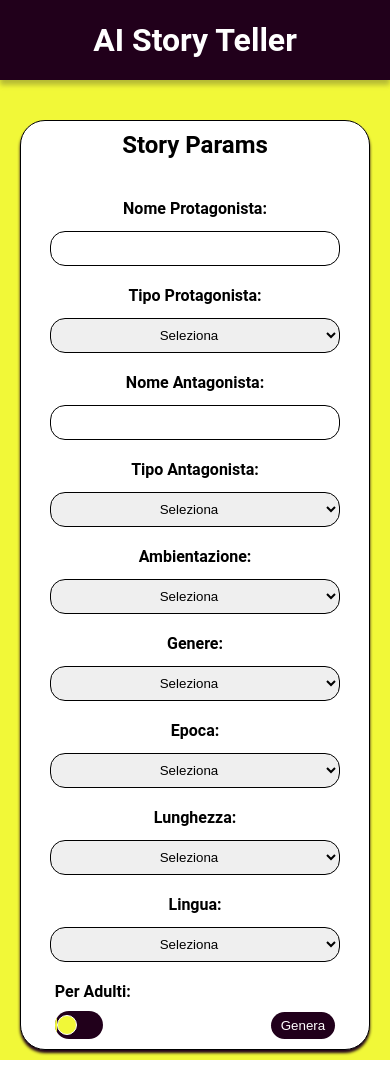
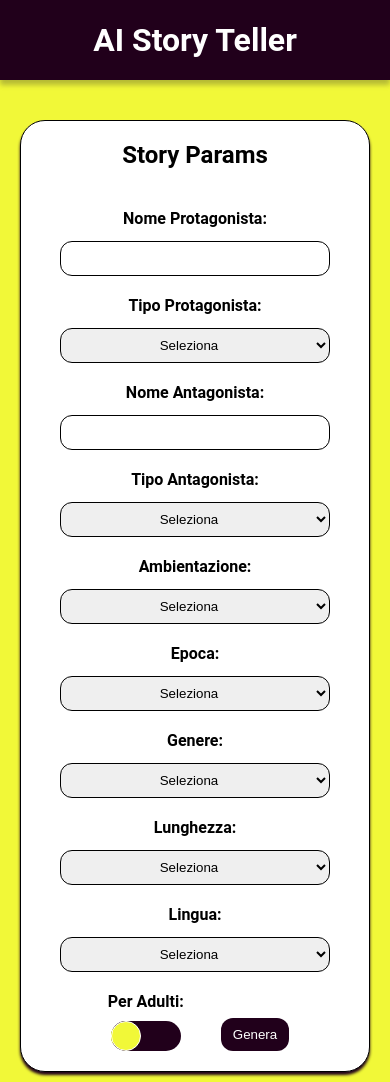
Before and after one commit to Maryscib1997/ai-generative-art, a Next.js app: page / in a window 390 px wide. Before the commit the page ends 1060 px from the top, so only its background shows below. Built offline with nearby package versions, Linux system fonts and the light colour scheme.

Commit message:
media query

```diff
--- a/src/components/Atoms/Button/Button.module.scss
+++ b/src/components/Atoms/Button/Button.module.scss
@@ -6,8 +6,8 @@
     cursor: pointer;
     transition: all 0.35s ease;
     margin-top: 40px;
-    border-radius: 15px;
-    margin-left: 130px;
+    border-radius: 12px;
+    margin-left: 2px;
 
     &:hover{
         background-color: var(--color-80);
@@ -17,3 +17,24 @@
         opacity: 0.5;
     }
 }
+
+@media (max-width: 768px) {
+    .main {
+    padding: 5px 12px;
+    cursor: pointer;
+    transition: all 0.35s ease;
+    margin-top: 45x;
+    border-radius: 12px;
+    }
+  }
+
+  @media (max-width: 480px) {
+    .main {
+    padding: 5px 12px;
+    cursor: pointer;
+    transition: all 0.35s ease;
+    margin-top: 36px;
+    border-radius: 12px;
+    margin-left: 20px;
+    }
+  }
--- a/src/components/Atoms/Switch/Switch.module.scss
+++ b/src/components/Atoms/Switch/Switch.module.scss
@@ -1,5 +1,5 @@
 .main {
-    width: 80px;
+    width: 65px;
     height: 34px;
     border-radius: 36px;
     display: flex;
@@ -38,7 +38,7 @@
 }
 
 .dot.active {
-    left: 45px;
+    left: 32px;
     border: 1px solid var(--color-20);
     background-color: var(--color-20);
 }
@@ -52,7 +52,8 @@
     .main {
         width: 56px; /* Riduci la larghezza mantenendo le proporzioni */
         height: 30px; /* Riduci l'altezza mantenendo le proporzioni */
-        margin-top: 12px;
+        margin-top: 15px;
+        margin-right: 10px;
     }
 
     .mask {
@@ -72,23 +73,23 @@
 /* Media query per smartphone */
 @media (max-width: 480px) {
     .main {
-        width: 48px; /* Riduci ulteriormente per smartphone */
-        height: 28px;
+        width: 70px;
+        height: 30px;
         margin-top: 10px;
+        margin-left: 10px ;
     }
 
     .mask {
-        border-radius: 14px;
+        border-radius: 24px;
     }
 
     .dot {
-        width: 20px; /* Riduci il diametro del punto */
-        height: 20px;
-        left: 2px;
+        width: 30px; /* Riduci il diametro del punto */
+        height: 30px;
     }
 
     .dot.active {
-        left: 22px; /* Adatta la posizione del punto quando attivo */
+        left: 40px; /* Adatta la posizione del punto quando attivo */
     }
 
     .field {
--- a/src/components/Atoms/Toast/Toast.module.scss
+++ b/src/components/Atoms/Toast/Toast.module.scss
@@ -3,7 +3,7 @@
     max-width: 160px; // Dimensione massima del Toast
     margin: auto;
     padding: 20px;
-    box-shadow: 0px 5px 10px rgba(0, 0, 0, 0.1);
+    box-shadow: 0px 5px 5px var(--color-20);
     border: 1px solid var(--color-100);
     border-radius: 10px;
     background-color: var(--color-0);
@@ -52,3 +52,23 @@
       width: 100%;
     }
   }
+
+  @media (max-width: 768px) {
+    .main {
+      right: 10px;
+      top: 445px;
+      max-width: 130px;
+      border-radius: 5px;
+      box-shadow: 0px 4px 4px var(--color-20);
+    }
+  }
+
+  @media (max-width: 480px) {
+    .main {
+      right: 10px;
+      top: 445px;
+      max-width: 130px;
+      border-radius: 15px;
+      box-shadow: 0px 4px 4px var(--color-20);
+    }
+  }
--- a/src/components/Molecules/InputBox/InputBox.module.scss
+++ b/src/components/Molecules/InputBox/InputBox.module.scss
@@ -10,14 +10,17 @@
         border: rem(1px, 16px) solid var(--color-100);
         margin-top: 8px;
         height: 35px;
-        width: 290px;
-        border-radius: 15px;
+        width: 160px;
+        border-radius: 12px;
         text-align: center;
     }
 }
 
 /* Media query per smartphone */
 @media (max-width: 480px) {
+    .main input {
+        width: 270px;
+      }
     .field {
       margin-bottom: 15px;
       width: 100%;
--- a/src/components/Molecules/SelectBox/SelectBox.module.scss
+++ b/src/components/Molecules/SelectBox/SelectBox.module.scss
@@ -12,8 +12,8 @@
     border: rem(1px, 16px) solid var(--color-100);
     margin-top: 8px;
     height: 35px;
-    width: 290px;
-    border-radius: 15px;
+    width: 160px;
+    border-radius: 12px;
     text-align: center;
   }
 
@@ -32,6 +32,10 @@
 
 /* Media query per smartphone */
 @media (max-width: 480px) {
+  .main select {
+    width: 270px;
+  }
+
 .field {
   margin-bottom: 15px;
   width: 100%;
--- a/src/components/Organism/WindowBox/WindowBox.module.scss
+++ b/src/components/Organism/WindowBox/WindowBox.module.scss
@@ -15,24 +15,11 @@
     margin-bottom: 30px; /* Aggiungi spazio sotto l'h2 */
   }
 
-    /* Media query 1000 */
-@media (max-width: 1000px) {
-  .main {
-    width: 70%;
-    max-width: 450px;
-    margin: auto;
-    padding: 15px;
-    box-shadow: 0px 4px 4px var(--color-20);
-    border-radius: 5px;
-    flex-direction: column;
-  }
-}
-
   /* Media query per tablet */
 @media (max-width: 768px) {
   .main {
-    width: 90%;
-    max-width: 400px;
+    width: 100%;
+    max-width: 450px;
     margin: auto;
     padding: 15px;
     box-shadow: 0px 4px 4px var(--color-20);
@@ -50,7 +37,7 @@
   .main {
     width: 90%;
     max-width: 350px;
-    padding: 10px;
+    padding: 20px;
     box-shadow: 0px 3px 3px var(--color-20);
     border-radius: 25px;
     flex-direction: column;
--- a/src/constants/common.ts
+++ b/src/constants/common.ts
@@ -1,38 +1,154 @@
 export const listaGeneri = [
-    {
-      label: "Horror",
-      value: "horror",
-    },
   {
     label: "Fantasy",
     value: "fantasy",
+  },
+  {
+    label: "Fantascienza",
+    value: "fantascienza",
+  },
+  {
+    label: "Distopico",
+    value: "distopico",
   },
   {
     label: "Avventura",
     value: "avventura",
   },
   {
-      label: "Romantico",
-      value: "romantico",
-    },
-    {
-      label: "Fantascienza",
-      value: "fantascienza",
+    label: "Epico",
+    value: "epico",
   },
   {
     label: "Giallo",
     value: "giallo",
   },
   {
+    label: "Thriller",
+    value: "thriller",
+  },
+  {
+    label: "Noir",
+    value: "noir",
+  },
+  {
+    label: "Horror",
+    value: "horror",
+  },
+  {
     label: "Rosa",
     value: "rosa",
   },
   {
-      label: "Fiaba",
-      value: "fiaba",
+    label: "Dramma",
+    value: "dramma",
   },
   {
-      label: "Favola",
-      value: "favola",
+    label: "Commedia",
+    value: "commedia",
   },
 ];
+
+export const durataOpzioni = [
+  {
+    label: 'Breve',
+    value: 'short',
+    chars: 'meno di 500 caratteri'
+  },
+  {
+    label: 'Medio',
+    value: 'medium',
+    chars: 'tra 500 e 1500 caratteri'
+  },
+  {
+    label: 'Lungo',
+    value: 'long',
+    chars: 'oltre 1500 caratteri'
+  },
+];
+
+export const tipoOpzioni = [
+  {
+    label: 'Persona',
+    value: 'person' },
+  {
+    label: 'Animale',
+    value: 'animal'
+  },
+];
+
+export const ambientazioneOpzioni = [
+  {
+    label: 'Città',
+    value: 'città'
+  },
+  {
+    label: 'Foresta',
+    value: 'foresta'
+  },
+  {
+    label: 'Isola',
+    value: 'isola'
+  },
+  {
+    label: 'Montagna',
+    value: 'montagna'
+  },
+  {
+    label: 'Spazio',
+    value: 'spazio'
+  },
+  {
+    label: 'Casa',
+    value: 'casa'
+  },
+  {
+    label: 'Cimitero',
+    value: 'cimitero'
+  },
+  {
+    label: 'Scuola',
+    value: 'scuola'
+  },
+  {
+    label: 'Università',
+    value: 'università'
+  },
+  {
+    label: 'Lavoro',
+    value: 'lavoro'
+  },
+];
+
+export const tempoOpzioni = [
+  {
+    label: 'Passato',
+    value: 'past'
+  },
+  {
+    label: 'Presente',
+    value: 'present'
+  },
+  {
+    label: 'Futuro',
+    value: 'future'
+  },
+];
+
+export const linguaOpzioni = [
+  {
+    label: 'Italiano',
+    value: 'italiano'
+  },
+  {
+    label: 'Inglese',
+    value: 'inglese'
+  },
+  {
+    label: 'Spagnolo',
+    value: 'spagnolo'
+  },
+  {
+    label: 'Francese',
+    value: 'francese' },
+];
--- a/src/pages/index.tsx
+++ b/src/pages/index.tsx
@@ -5,7 +5,7 @@ import WindowBox from "@/components/Organism/WindowBox/WindowBox";
 import InputBox from "@/components/Molecules/InputBox/InputBox";
 import SelectBox from "@/components/Molecules/SelectBox/SelectBox";
 import { useState } from "react";
-import { listaGeneri } from "@/constants/common";
+import { listaGeneri, durataOpzioni, tipoOpzioni, ambientazioneOpzioni, tempoOpzioni, linguaOpzioni } from "@/constants/common";
 import Button from "@/components/Atoms/Button/Button";
 import {
   GenerateContentCandidate,
@@ -13,47 +13,6 @@ import {
 } from "@google/generative-ai";
 import SwitchBox from "@/components/Molecules/SwitchBox/SwitchBox";
 import Toast from "@/components/Atoms/Toast/Toast";
-
-// Opzioni di durata
-const durataOpzioni = [
-  { label: 'Breve', value: 'short', chars: 'meno di 500 caratteri' },
-  { label: 'Medio', value: 'medium', chars: 'tra 500 e 1500 caratteri' },
-  { label: 'Lungo', value: 'long', chars: 'oltre 1500 caratteri' },
-];
-
-// Opzioni di tipo
-const tipoOpzioni = [
-  { label: 'Persona', value: 'person' },
-  { label: 'Animale', value: 'animal' },
-];
-
-// Opzioni di ambientazione
-const ambientazioneOpzioni = [
-  { label: 'Città', value: 'città' },
-  { label: 'Foresta', value: 'foresta' },
-  { label: 'Isola', value: 'isola' },
-  { label: 'Montagna', value: 'montagna' },
-  { label: 'Spazio', value: 'spazio' },
-  { label: 'Casa', value: 'casa' },
-  { label: 'Cimitero', value: 'cimitero' },
-  { label: 'Scuola', value: 'scuola' },
-  { label: 'Università', value: 'università' },
-  { label: 'Lavoro', value: 'lavoro' },
-];
-
-const tempoOpzioni = [
-  { label: 'Passato', value: 'past' },
-  { label: 'Presente', value: 'present' },
-  { label: 'Futuro', value: 'future' },
-];
-
-// Opzioni di lingua
-const linguaOpzioni = [
-  { label: 'Italiano', value: 'italiano' },
-  { label: 'Inglese', value: 'inglese' },
-  { label: 'Spagnolo', value: 'spagnolo' },
-  { label: 'Francese', value: 'francese' },
-];
 
 export default function Home() {
   const [protagonista, setProtagonista] = useState("");
@@ -135,25 +94,24 @@ export default function Home() {
   };
 
   const generateTitle = (text: string): string => {
-    // Verifica che `text` sia una stringa valida
-    if (typeof text !== 'string') {
+    if (typeof text !== 'string' || text.trim().length === 0) {
       return 'Titolo generato';
     }
 
-    // Rimuove spazi all'inizio e alla fine della stringa e la suddivide in frasi
     const sentences = text.trim().split('.');
 
-    // Controlla se ci sono frasi nella stringa
     if (sentences.length > 0) {
-      // Prende la prima frase e la suddivide in parole
-      const firstSentence = sentences[0].trim();
-      const words = firstSentence.split(' ');
+      const firstSentences = sentences.slice(0, 3).join(' ').trim();
+      const words = firstSentences.split(' ').filter(word => word.length > 0);
 
-      // Restituisce le prime 3 parole come titolo
-      return words.slice(0, 3).join(' ') + (words.length > 5 ? '' : '');
+      // Filtra segni di punteggiatura dalle parole
+      const filteredWords = words.map(word => word.replace(/[.,:;!?]/g, ''));
+
+      if (filteredWords.length >= 5) {
+        return filteredWords.slice(0, 3).join(' ');
+      }
+      return filteredWords.join(' ');
     }
-
-    // Se non ci sono frasi, restituisce un titolo predefinito
     return 'Titolo generato';
   };
 
@@ -263,14 +221,14 @@ export default function Home() {
                 setAction={setAmbientazione}
               />
               <SelectBox
+              label="Epoca:"
+              list={tempoOpzioni}
+              setAction={setTempo}
+              />
+              <SelectBox
                 label="Genere:"
                 list={listaGeneri}
                 setAction={setGenere}
-              />
-                  <SelectBox
-              label="Epoca:"
-              list={tempoOpzioni}
-              setAction={setTempo}
               />
               <SelectBox
                 label="Lunghezza:"
```
Also changed, not shown: src/styles/Home.module.css (+35 -15 lines). Lines whose indentation alone changed are shown as unchanged.
